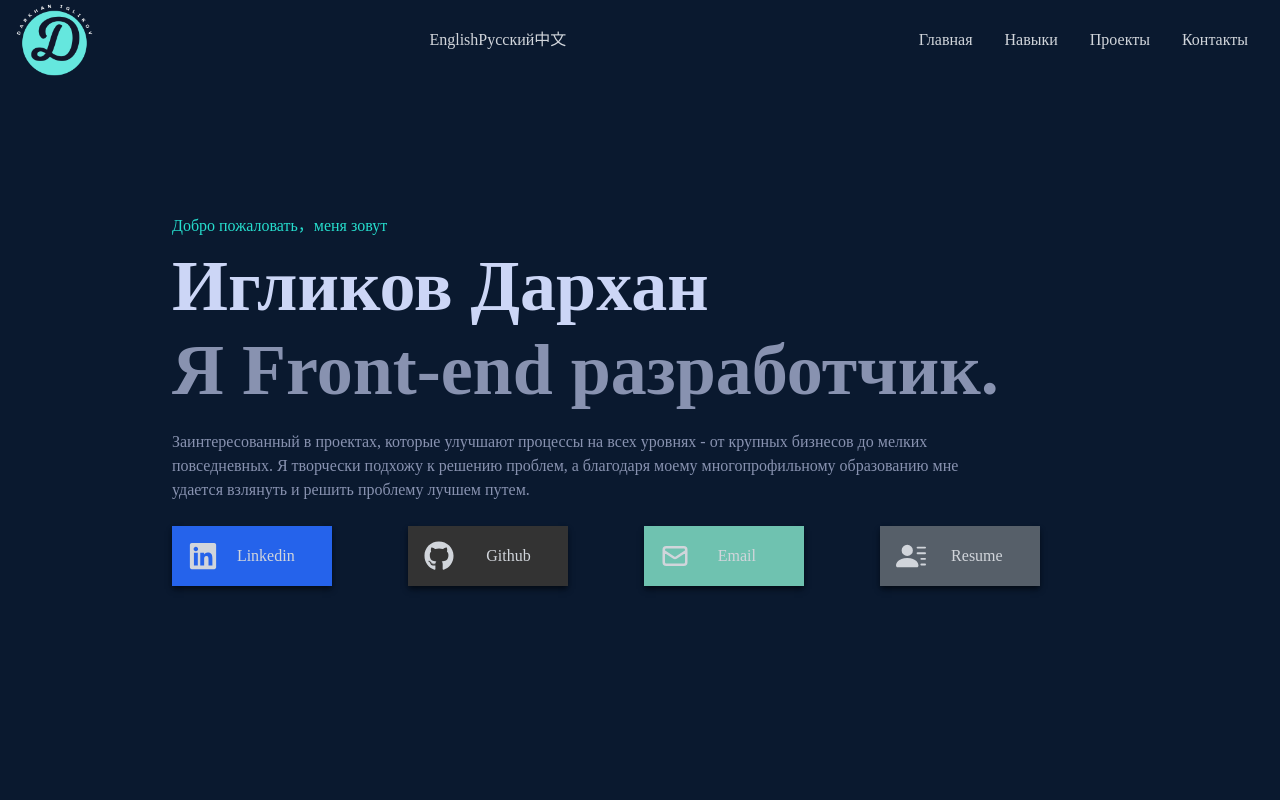
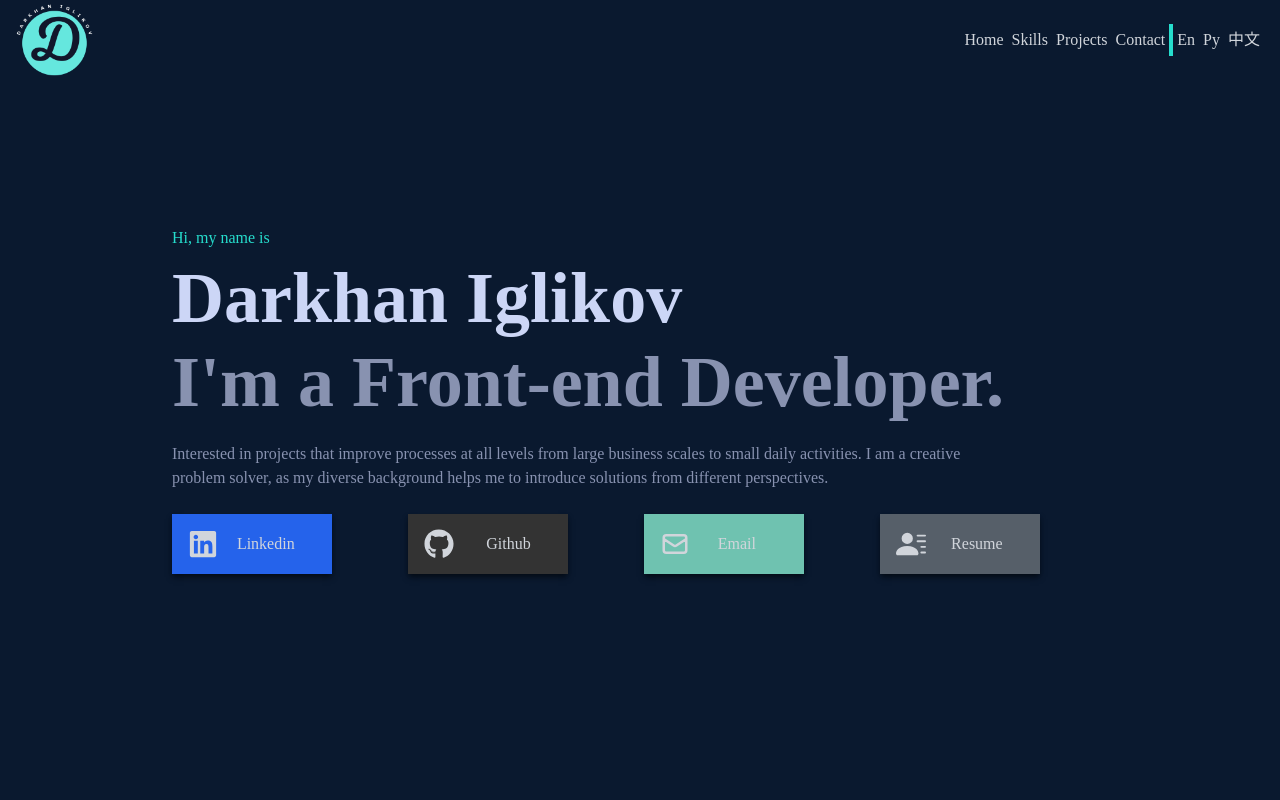
Before and after one commit to shmudivel/Portfolio, a React (Create React App) app in the folder portfolio-app/: page / in a window 1280 px wide. Shown: the top 800 px of the page. Built offline with nearby package versions, Linux system fonts and the light colour scheme.

Commit message:
languages change buttons

```diff
--- a/portfolio-app/src/components/NavBar.jsx
+++ b/portfolio-app/src/components/NavBar.jsx
@@ -23,6 +23,8 @@ const NavBar = () => {
   const handleLngChange = (lng) => {
     i18n.changeLanguage(lng);
     localStorage.setItem("lng", lng);
+
+
   };
 
   return (
@@ -33,16 +35,12 @@ const NavBar = () => {
         </Link>
       </div>
 
-      <div>
-          <button onClick={() => handleLngChange("english")}>English</button>
-          <button onClick={() => handleLngChange("russian")}>Русский</button>
-          <button onClick={() => handleLngChange("chinese")}>中文</button>
-        </div>
+
 
       {/* Page links */}
 
       <ul className="hidden md:flex">
-        <li className="hover:scale-110">
+        <li className="p-1 hover:scale-110">
           <Link to="home" smooth={true} duration={500}>
             {t("Home")}
           </Link>
@@ -52,22 +50,30 @@ const NavBar = () => {
             About
           </Link>
         </li> */}
-        <li className="hover:scale-110">
+        <li className=" p-1 hover:scale-110">
           <Link to="skills" smooth={true} duration={500}>
             {t("Skills")}
           </Link>
         </li>
-        <li className="hover:scale-110">
+        <li className=" p-1 hover:scale-110">
           <Link to="work" smooth={true} duration={500}>
             {t("Projects")}
           </Link>
         </li>
-        <li className="hover:scale-110">
+        <li className="p-1 hover:scale-110">
           <Link to="contact" smooth={true} duration={500}>
-            {t("Contact")}
+             {t("Contact")}
           </Link>
         </li>
+
+        <div className=" border-l-4 border-[#26ddcd]">
+          <button className=" p-1 hover:bg-[#26ddcd] active:bg-violet-700 focus:outline-none focus:ring focus:ring-[#26ddcd] ..." onClick={() => handleLngChange("english")}>En</button>
+          <button className="p-1 hover:bg-[#26ddcd] active:bg-violet-700 focus:outline-none focus:ring focus:ring-[#26ddcd]..." onClick={() => handleLngChange("russian")}>Ру</button>
+          <button className="p-1 hover:bg-[#26ddcd] active:bg-violet-700 focus:outline-none focus:ring focus:ring-[#26ddcd] ..." onClick={() => handleLngChange("chinese")}>中文</button>
+        </div>
       </ul>
+
+
 
       {/* Menu Lines */}
       <div onClick={handleClick} className="md:hidden z-10">
--- a/portfolio-app/src/i18next.js
+++ b/portfolio-app/src/i18next.js
@@ -115,7 +115,7 @@ i18next.use(initReactI18next).init({
       },
     },
   },
-  lng: localStorage.getItem("lng") || "russian",
+  lng: localStorage.getItem("lng") || "english",
 });
 
 export default i18next;
```
